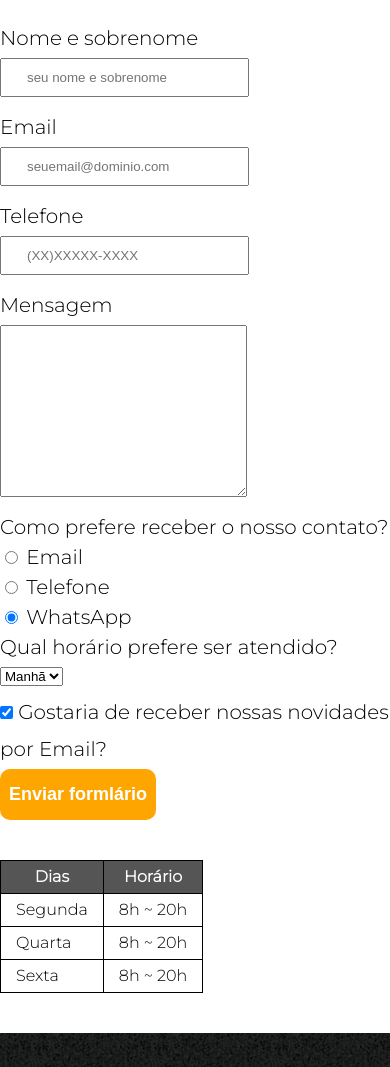
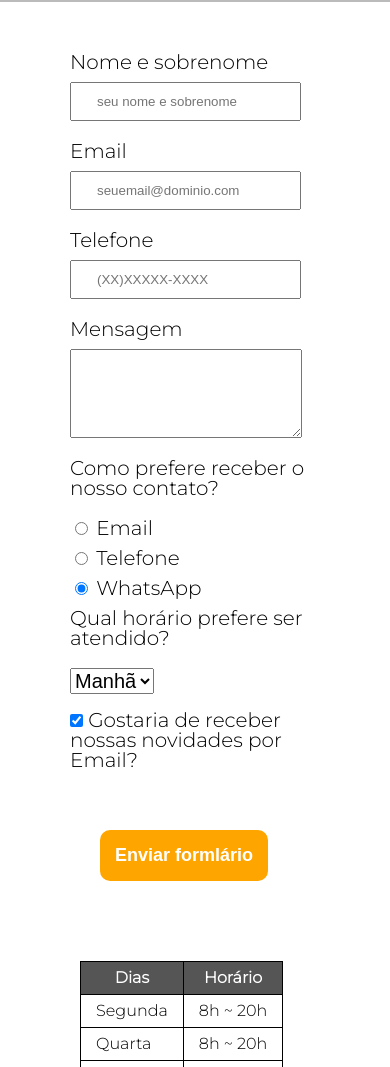
Before and after one commit to ergonzamarian/Curso-Front-End, a plain HTML site: page contato.html in a window 390 px wide. Shown: the part 119-1186 px from the top of the page. Drawn offline with Linux system fonts and the light colour scheme.

Commit message:
Finalizando Responsividade e concluindo primeiro projeto com HTML e CSS

```diff
--- a/contato.html
+++ b/contato.html
@@ -2,6 +2,8 @@
 <html>
 	<head>
 		<meta charset="UTF-8">
+		<meta name="viewport" content="width=device-width">
+
 		<title>Contato - Cursos</title>
 
 		<link rel="stylesheet" href="reset.css">
@@ -39,7 +41,7 @@
 				<input type="tel" id="telefone" class="input-padrao" required placeholder="(XX)XXXXX-XXXX">
 
 				<label for="mensagem">Mensagem</label>
-				<textarea cols="70" rows="10" class="input-padrao" required></textarea>
+				<textarea cols="70" rows="10" class="input-padrao-textarea" required></textarea>
 
 				<fieldset>
 					<legend>Como prefere receber o nosso contato?</legend>
@@ -66,6 +68,7 @@
 				<input type="submit" value="Enviar formlário" title="Enviar formlário" class="enviar">
 
 			</form>
+			<div class="tabela-horario">
 				<table>
 					<thead>
 						<tr>
@@ -90,7 +93,7 @@
 
 					</tbody>
 				</table>
-
+			</div>
 		</main>
 		<footer>
 			<img class="logo" src="logo-rodape.png" alt="Logo do rodapé do Cursos de Front End">
--- a/style.css
+++ b/style.css
@@ -119,7 +119,8 @@ footer {
 }
 
 form {
-	margin: 40px 0;
+	width: 940px;
+	margin: 50px auto;
 }
 
 form label, form legend {
@@ -128,11 +129,31 @@ form label, form legend {
 	margin-bottom: 10px;
 }
 
+fieldset select {
+	font-size: 20px;
+}
+
+fieldset legend{
+	margin-bottom: 20px;
+}
+
+.tabela-horario {
+	width: 940px;
+	margin: 50px auto;
+}
+
 .input-padrao {
 	display: block;
 	margin-bottom: 20px;
 	padding: 10px 25px;
-	width: 50%;
+	width: 100%;
+}
+
+.input-padrao-textarea {
+	display: block;
+	margin-bottom: 20px;
+	padding: 10px 25px;
+	width: 100%;
 }
 
 .checkbox {
@@ -172,6 +193,7 @@ td, th{
 	border: 1px solid #000000;
 	padding:  8px 15px;
 }
+
 /*css da página inicial*/
 .banner {
 	width: 100%;
@@ -276,8 +298,14 @@ td, th{
 
 @media screen and (max-width: 480px) {
 
-	.caixa, .principal, .conteudo-beneicios, .mapa-conteudo, .video{
+	/*css responsivo home*/
+	.caixa, .principal, .conteudo-beneficios, .mapa-conteudo, .video {
 		width: auto;
+	}
+
+	.logo {
+		width: 10%;
+		margin-left: 20px;
 	}
 
 	h1 {
@@ -291,12 +319,58 @@ td, th{
 	nav {
 		margin-top: 10px;
 		position: static;
+		width: 100%;
 	}
 
 	.lista-beneficios, .imagem-beneficios {
 		width: 100%;
 	}
 
+	/*css responsivo produtos*/
+	.produtos {
+		width: auto;
+		margin: 0 auto;
+		padding: 50px 0;
+	}
 
+	.produtos li {
+		display: block;
+		text-align: center;
+		width: auto;
+		vertical-align: top;
+		margin: 10px 10%;
+
+	}
+	/*css responsivo contato*/
+
+	form {
+		width: auto;
+		margin: 50px 70px;
+	}
+
+	.tabela-horario {
+		width: auto;
+		margin: 80px;
+	}
+	.input-padrao {
+		display: inline;
+		margin-bottom: 20px;
+		padding: 10px 25px;
+		width: auto;
+	}
+	.input-padrao-textarea {
+		height: 5em;
+    	width: 13.5em;
+	}
+
+	.checkbox {
+		margin: 20px 0 0;
+	}
+	.enviar {
+		width: auto;
+		padding: 15px;
+		margin-left: 30px;
+		margin-top: 50px;
+	}
 
 }
```
Also changed, not shown: produtos.html (+2 -0 lines). Lines whose indentation alone changed are shown as unchanged.
